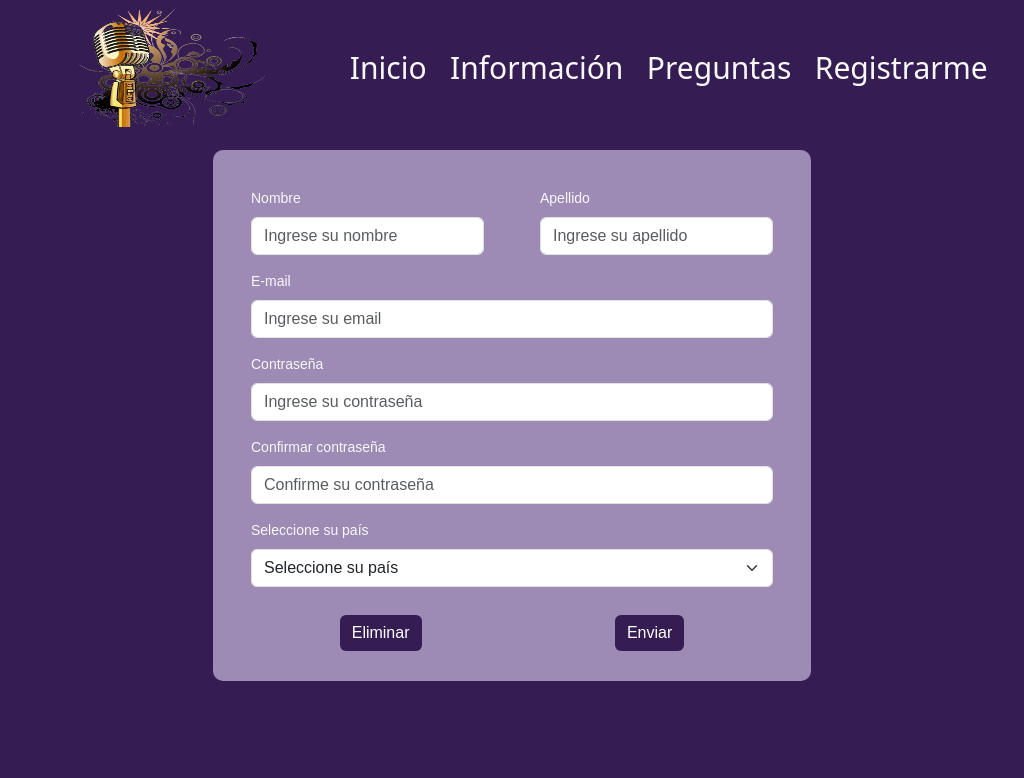
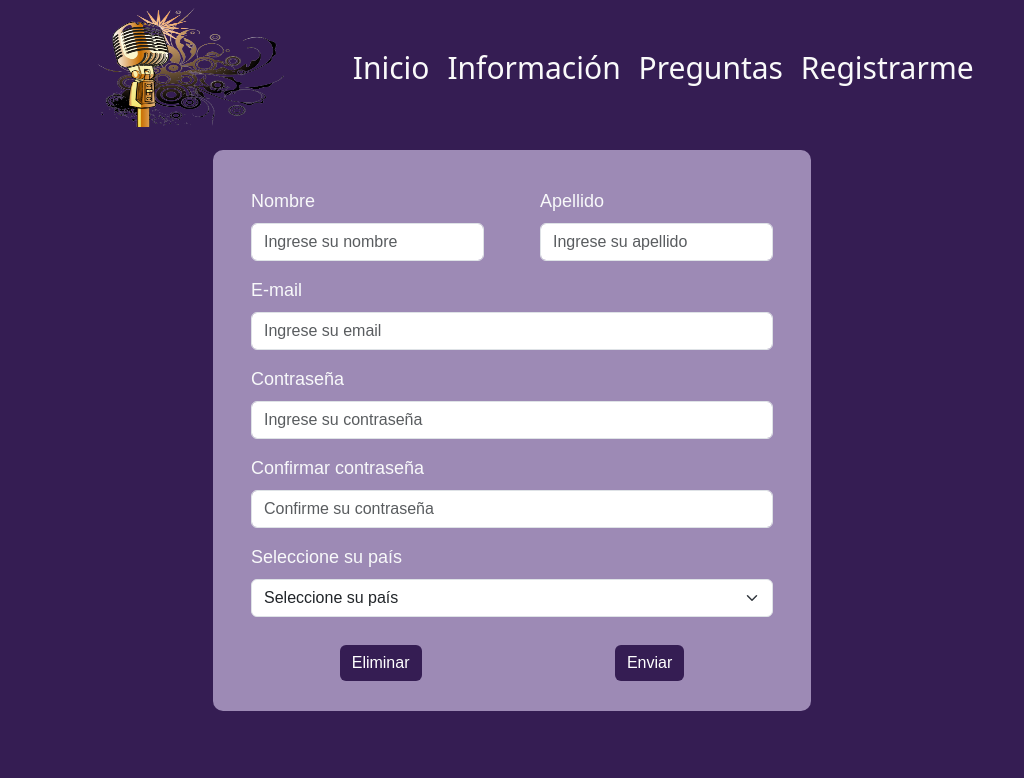
Before and after one commit to FaceNach/CaC-23525-, a plain HTML site: page formulario.html in a window 1024 px wide. Shown: the top 778 px of the page. Drawn offline with nearby package versions, Linux system fonts and the light colour scheme.

Commit message:
Hago resposive el formulario

```diff
--- a/CSS/styleFormulario.css
+++ b/CSS/styleFormulario.css
@@ -224,3 +224,21 @@ body
 .container_quickLinks li {
   margin-top: 10px;
 }
+
+/*  Media query formulario */
+
+@media (min-width: 769px) and (max-width: 1024px) {
+  body {
+      font-size: 18px;
+  }
+  .navBar {
+      padding: 20px;
+  }
+  /* Ajusta otros estilos para esta pantalla */
+}
+
+@media (min-width: 1025px) {
+  body {
+      font-size: 20px;
+  }
+}
```
